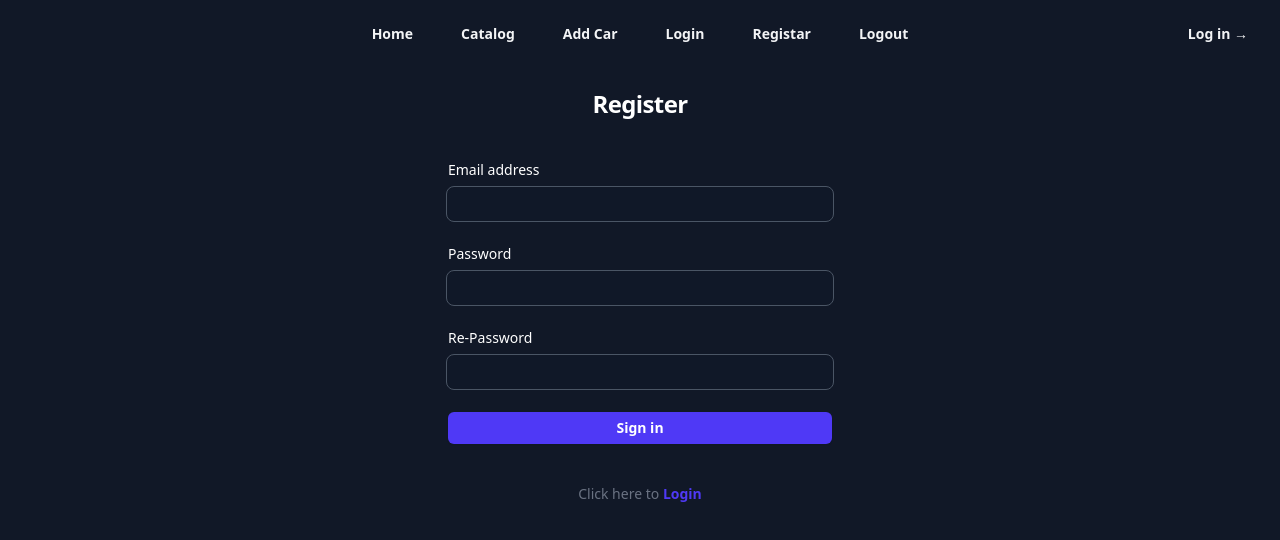
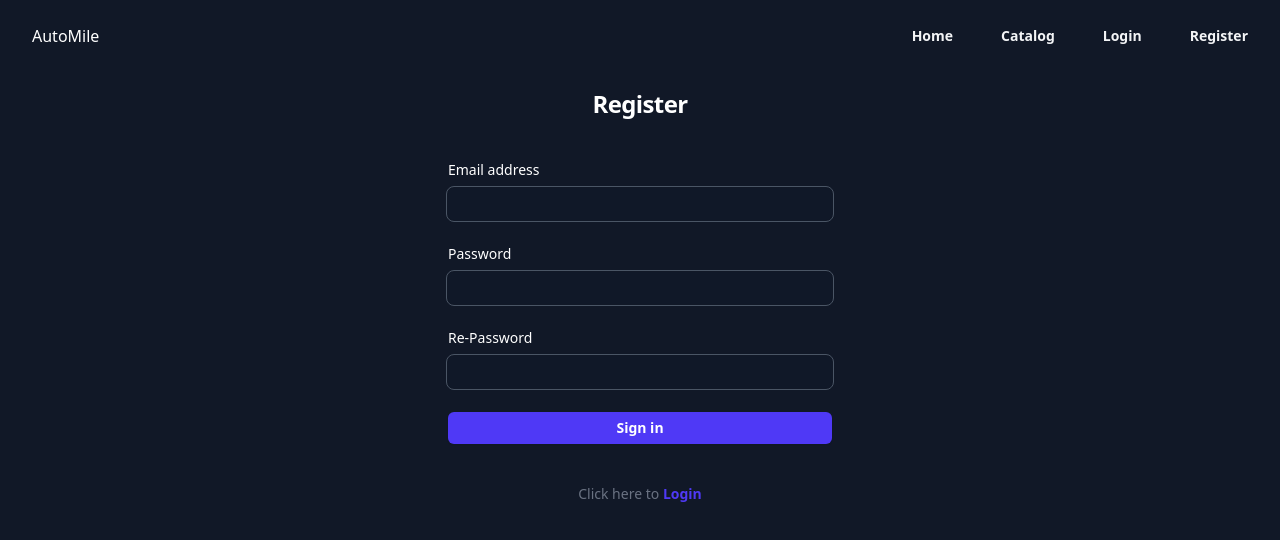
Before and after one commit to Milen03/AutoMile-React-project, a React (Vite) app in the folder client/: page /register in a window 1280 px wide. Shown: the top 540 px of the page. Built offline with nearby package versions, Linux system fonts and the light colour scheme.

Commit message:
set persistedState

```diff
--- a/client/src/App.jsx
+++ b/client/src/App.jsx
@@ -12,9 +12,10 @@ import { UserContext } from './context/userContext.js'
 import Logout from './components/logout/Logout.jsx'
 import Details from './components/details/Details.jsx'
 import Edit from './components/edit/Edit.jsx'
+import usePersistedState from './hooks/usePersistedState.js'
 
 function App() {
-  const [authData,setAuthData] = useState({})
+  const [authData,setAuthData] = usePersistedState('auth',{})
 
   const userLoginHandeler = (resultData) =>{
 
--- a/client/src/components/header/Header.jsx
+++ b/client/src/components/header/Header.jsx
@@ -1,35 +1,39 @@
-import { useState } from 'react'
+import { useContext, useState } from 'react'
 import { Dialog, DialogPanel } from '@headlessui/react'
 import { Bars3Icon, XMarkIcon } from '@heroicons/react/24/outline'
 import { Link, NavLink } from 'react-router'
+import { UserContext } from '../../context/userContext.js'
+
+export default function Header() {
+  const [mobileMenuOpen, setMobileMenuOpen] = useState(false)
+  const { email } = useContext(UserContext)
 
 
-const navigation = [
+  const userNavigation = [
     { name: 'Home', path: '/' },
     { name: 'Catalog', path: '/cars/catalog' },
     { name: 'Add Car', path: '/cars/create' },
+    { name: 'Logout', path: '/logout' },
+  ]
+
+
+  const guestNavigation = [
+    { name: 'Home', path: '/' },
+    { name: 'Catalog', path: '/cars/catalog' },
     { name: 'Login', path: '/login' },
-    { name: 'Registar', path: '/register' },
-    { name: 'Logout', path: '/logout' }
+    { name: 'Register', path: '/register' },
+  ]
 
-  ]
-export default function Header(){
+  const navItems = email ? userNavigation : guestNavigation
 
-    const [mobileMenuOpen, setMobileMenuOpen] = useState(false)
-
-    return(
-        <>
-          <header className="absolute inset-x-0 top-0 z-50">
+  return (
+    <>
+      <header className="absolute inset-x-0 top-0 z-50">
         <nav aria-label="Global" className="flex items-center justify-between p-6 lg:px-8">
           <div className="flex lg:flex-1">
-            {/* <a href="#" className="-m-1.5 p-1.5">
-              <span className="sr-only">Your Company</span>
-              <img
-                alt=""
-                src="https://tailwindcss.com/plus-assets/img/logos/mark.svg?color=indigo&shade=600"
-                className="h-8 w-auto"
-              />
-            </a> */}
+            <Link className="home" to="/">
+              AutoMile
+            </Link>
           </div>
           <div className="flex lg:hidden">
             <button
@@ -42,20 +46,14 @@ export default function Header(){
             </button>
           </div>
           <div className="hidden lg:flex lg:gap-x-12">
-            {navigation.map((item) => (
-              <Link
-              key={item.name}
-              to={item.path}
-              className="text-sm font-semibold text-gray-100">
+            {navItems.map((item) => (
+              <Link key={item.name} to={item.path} className="text-sm font-semibold text-gray-100">
                 {item.name}
               </Link>
             ))}
           </div>
-          <div className="hidden lg:flex lg:flex-1 lg:justify-end">
-            <a href="#" className="text-sm font-semibold text-gray-100">
-              Log in <span aria-hidden="true">&rarr;</span>
-            </a>
-          </div>
+
+
         </nav>
         <Dialog open={mobileMenuOpen} onClose={setMobileMenuOpen} className="lg:hidden">
           <div className="fixed inset-0 z-50" />
@@ -81,7 +79,7 @@ export default function Header(){
             <div className="mt-6 flow-root">
               <div className="-my-6 divide-y divide-gray-700">
                 <div className="space-y-2 py-6">
-                  {navigation.map((item) => (
+                  {navItems.map((item) => (
                     <NavLink
                       key={item.name}
                       to={item.path}
@@ -91,20 +89,12 @@ export default function Header(){
                     </NavLink>
                   ))}
                 </div>
-                <div className="py-6">
-                  <a
-                    href="#"
-                    className="-mx-3 block rounded-lg px-3 py-2.5 text-base font-semibold text-gray-100 hover:bg-gray-700"
-                  >
-                    Log in
-                  </a>
-                </div>
+
               </div>
             </div>
           </DialogPanel>
         </Dialog>
       </header>
-      </>
-    )
-
+    </>
+  )
 }
--- /dev/null
+++ b/client/src/hooks/usePersistedState.js
@@ -0,0 +1,28 @@
+import { useState } from "react";
+
+export default function usePersistedState(stateKey,initalState) {
+    const [state, setState] = useState(() => {
+        const persistentStatetJSON = localStorage.getItem(stateKey)
+        if (!persistentStatetJSON) {
+            return initalState
+        }
+
+        const persistentStateData = JSON.parse(persistentStatetJSON)
+
+        return persistentStateData
+    })
+
+    const setPersisdentState = (data) => {
+        const persistedData = JSON.stringify(data)
+
+        localStorage.setItem(stateKey, persistedData)
+        setState(data)
+    }
+
+    return [
+        state,
+        setPersisdentState
+    ]
+
+
+}
```
